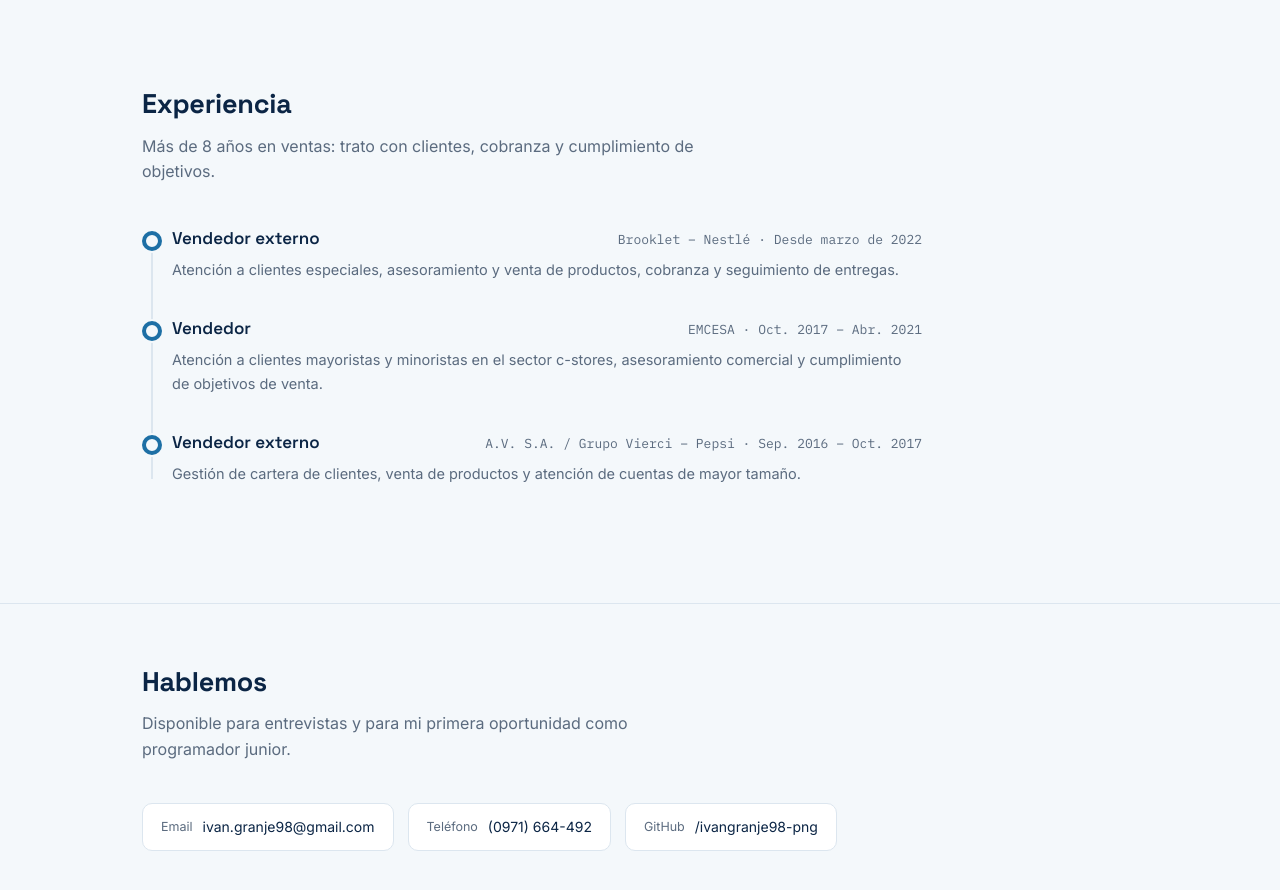
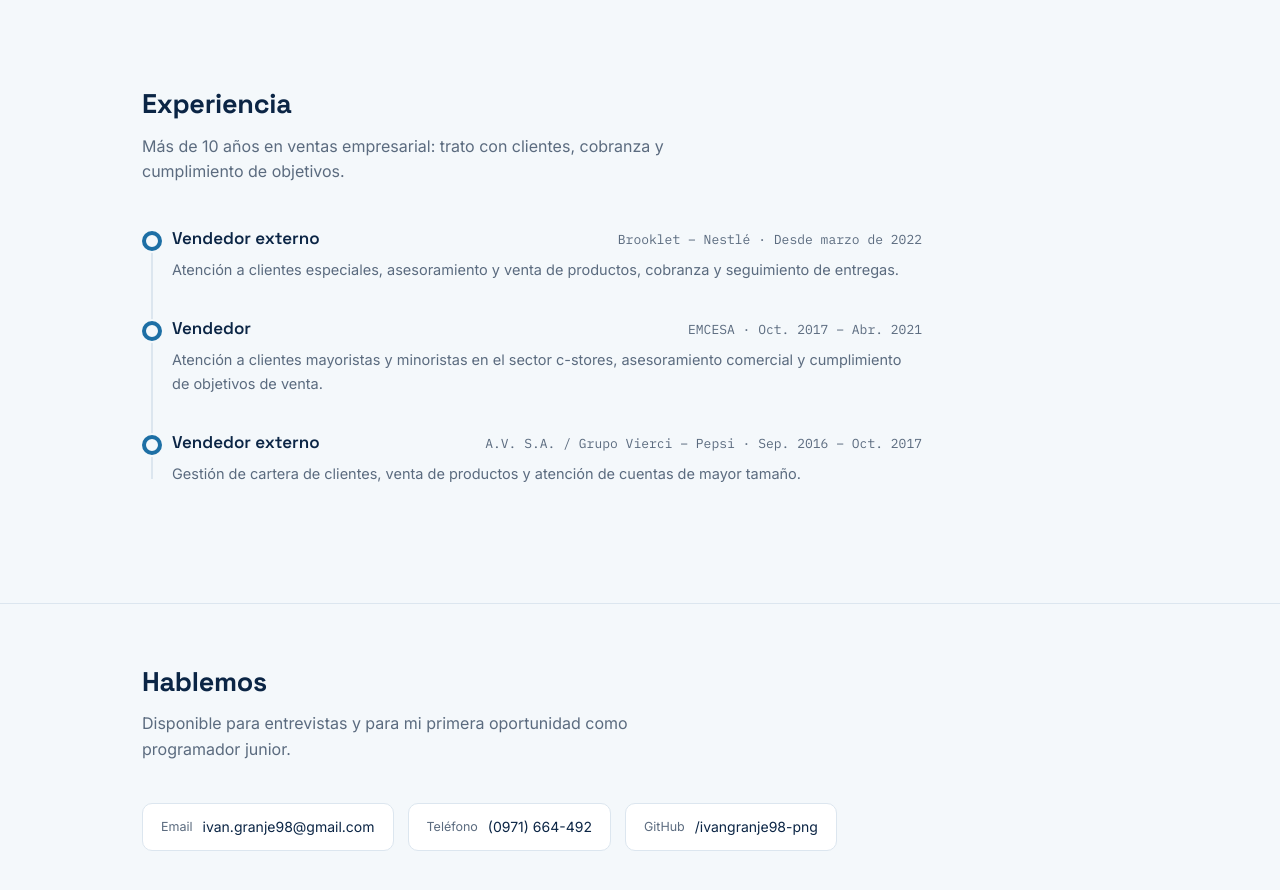
Before and after one commit to ivangranje98-png/ivangranje98-png.github.io, a plain HTML site: page index.html in a window 1280 px wide. Shown: the part 1800-2690 px from the top of the page. Drawn offline with Linux system fonts and the light colour scheme.

Commit message:
Update index.html

```diff
--- a/index.html
+++ b/index.html
@@ -136,7 +136,7 @@
 <section id="experiencia">
   <div class="wrap">
     <h2 class="section-title">Experiencia</h2>
-    <p class="section-sub">Más de 8 años en ventas: trato con clientes, cobranza y cumplimiento de objetivos.</p>
+    <p class="section-sub">Más de 10 años en ventas empresarial: trato con clientes, cobranza y cumplimiento de objetivos.</p>
     <div class="timeline">
       <div class="tl-item">
         <div class="tl-dot"></div>
```
